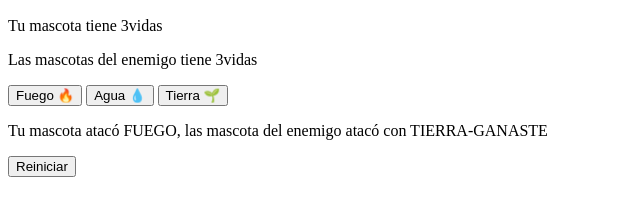
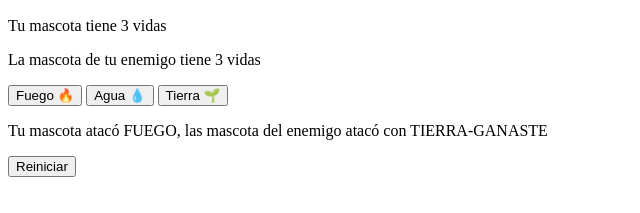
Before and after one commit to jackie2806/Mokepon, a plain HTML site: page index.html in a window 1280 px wide. Shown: the part 200-413 px from the top of the page, 0-640 px from the left. Drawn offline with Linux system fonts and the light colour scheme.

Commit message:
span enemigo

```diff
--- a/index.html
+++ b/index.html
@@ -20,8 +20,8 @@
 
         <section id="seleccionar-ataque">
             <h2>Elige tu ataque:</h2>
-            <p>Tu mascota <span id="mascota-jugador"></span> tiene <span>3</span>vidas</p>
-            <p>Las mascotas del enemigo tiene <span id="mascota-vidas">3</span>vidas</p>
+            <p>Tu mascota <span id="mascota-jugador"></span> tiene <span>3</span> vidas</p>
+            <p>La mascota <span id="mascota-enemigo"></span> de tu enemigo tiene <span id="">3</span> vidas</p>
             <p>
                 <button id="boton-fuego">Fuego 🔥</button>
                 <button id="boton-agua">Agua 💧</button>
```
